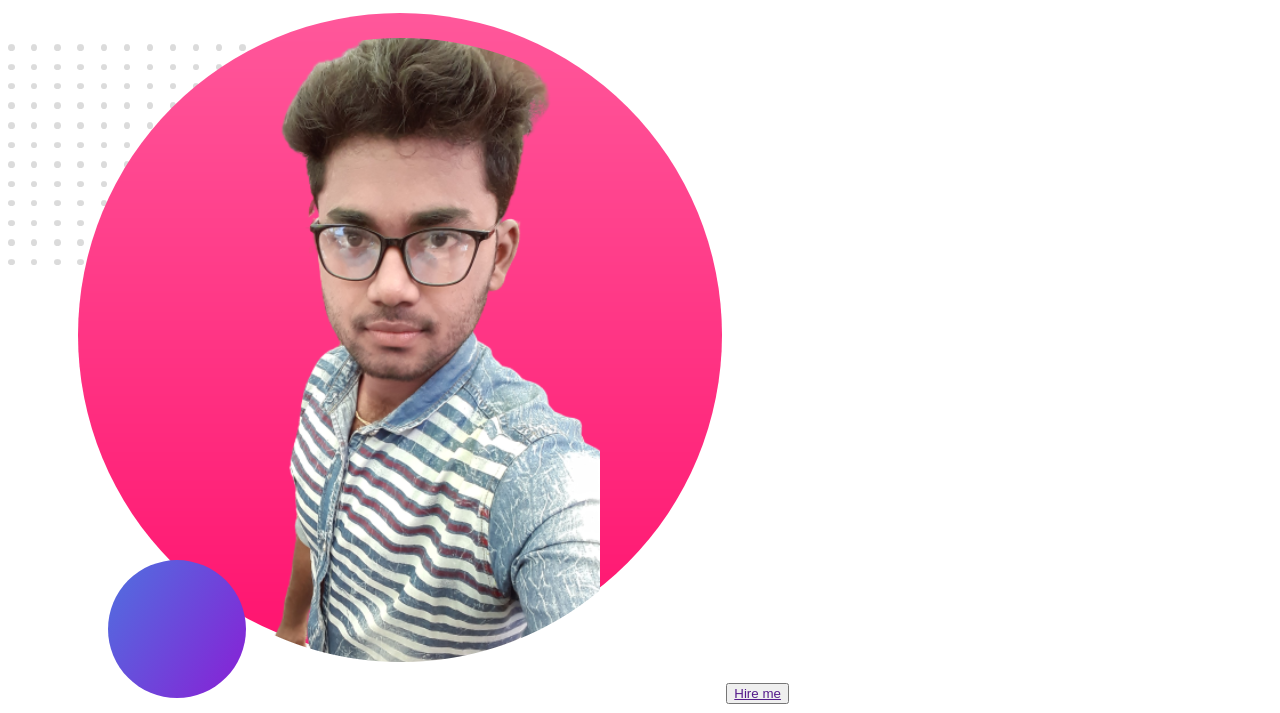
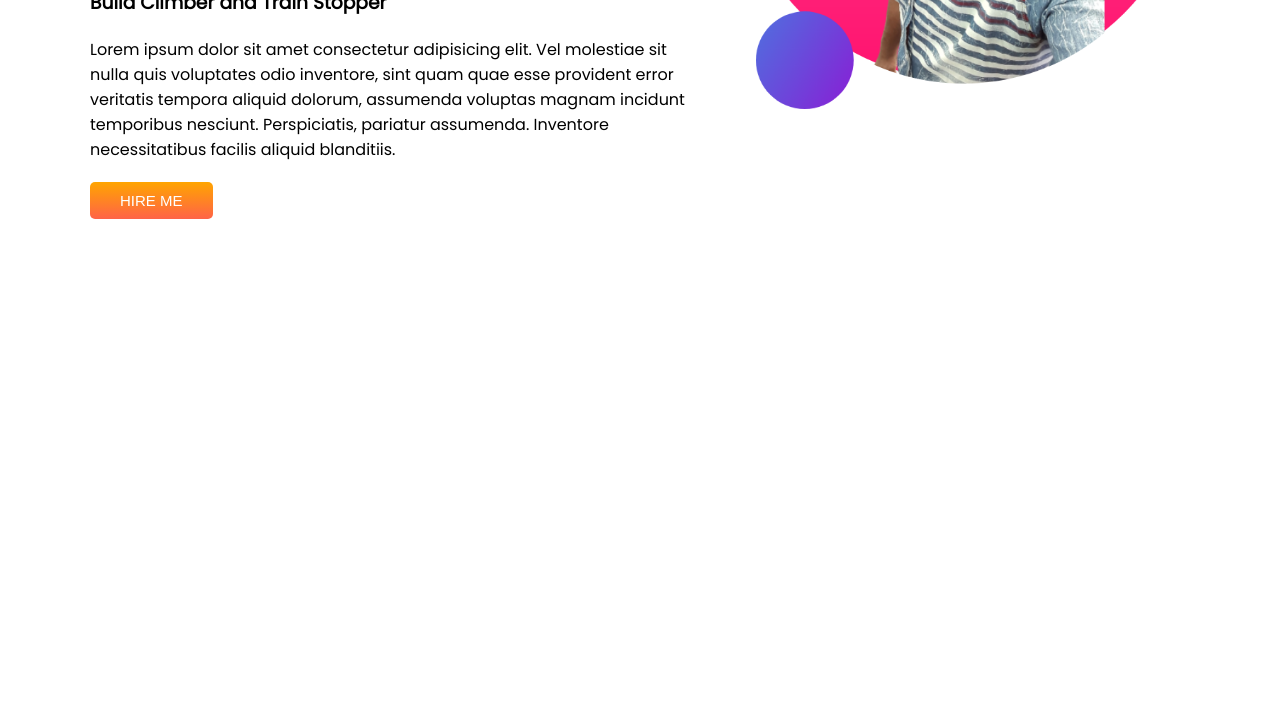
Before and after one commit to AJOYRAZBONGSHI/Professional-Protfoilo, a plain HTML site: page index.html in a window 1280 px wide. Shown: the part 376-1089 px from the top of the page. After the commit the page ends 870 px from the top, so only its background shows below. Drawn offline with Linux system fonts and the light colour scheme.

Commit message:
first-section done

```diff
--- a/index.html
+++ b/index.html
@@ -14,6 +14,8 @@
 </head>
 
 <body>
+    <section class="fist-sec">
+        <div class="left">
             <h1>Welcome To</h1>
             <h1><span class="name">Ajoy Razbongshi</span> World!</h1>
             <h3>Build Climber and Train Stopper</h3>
@@ -21,8 +23,14 @@
                 Lorem ipsum dolor sit amet consectetur adipisicing elit. Vel molestiae sit nulla quis voluptates odio inventore, sint quam quae esse provident error veritatis tempora aliquid dolorum, assumenda voluptas magnam incidunt temporibus nesciunt. Perspiciatis,
                 pariatur assumenda. Inventore necessitatibus facilis aliquid blanditiis.
             </p>
+            <button class="first-btn">
+          <a target="blank" class="hire" href="">Hire me</a>
+        </button>
+        </div>
+        <div class="right">
             <img src="images/Background.png" alt="my-photp" />
-    <button><a href="">Hire me</a></button>
+        </div>
+    </section>
 </body>
 
 </html>
--- a/style.css
+++ b/style.css
@@ -1,11 +1,58 @@
+* {
+    margin: 0;
+    padding: 0;
+}
+
 body {
     font-family: 'Poppins', sans-serif;
 }
 
 h1 {
-    font-size: 50px;
+    font-size: 52px;
+    padding-bottom: 30px;
+}
+
+p {
+    padding: 20px 0;
 }
 
 .name {
     color: orange;
 }
+
+.hire {
+    text-decoration: none;
+    color: white;
+    font-weight: 400;
+}
+
+.first-btn {
+    text-transform: uppercase;
+    padding: 10px 30px;
+    font-size: 15px;
+    border-radius: 5px;
+    font-weight: 400;
+    border: none;
+    background-image: linear-gradient(orange, tomato);
+}
+
+.fist-sec {
+    display: flex;
+    background-image: url(images/top-banner.png);
+    background-repeat: no-repeat;
+}
+
+.left {
+    margin: 70px 0 0 90px;
+    width: 50%;
+    height: 100vh;
+}
+
+.right {
+    width: 50%;
+    height: 100vh;
+}
+
+.right img {
+    width: 85%;
+}
```
Lines whose indentation alone changed are shown as unchanged.
